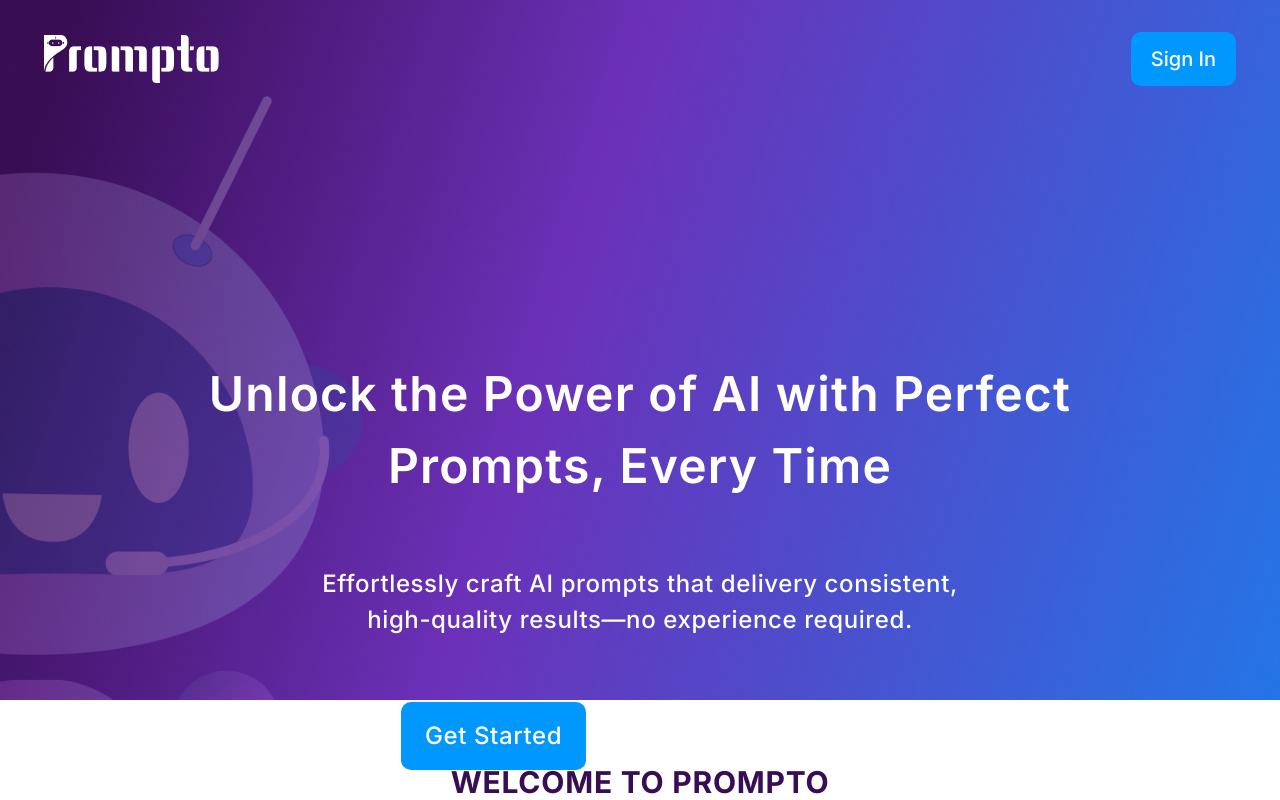
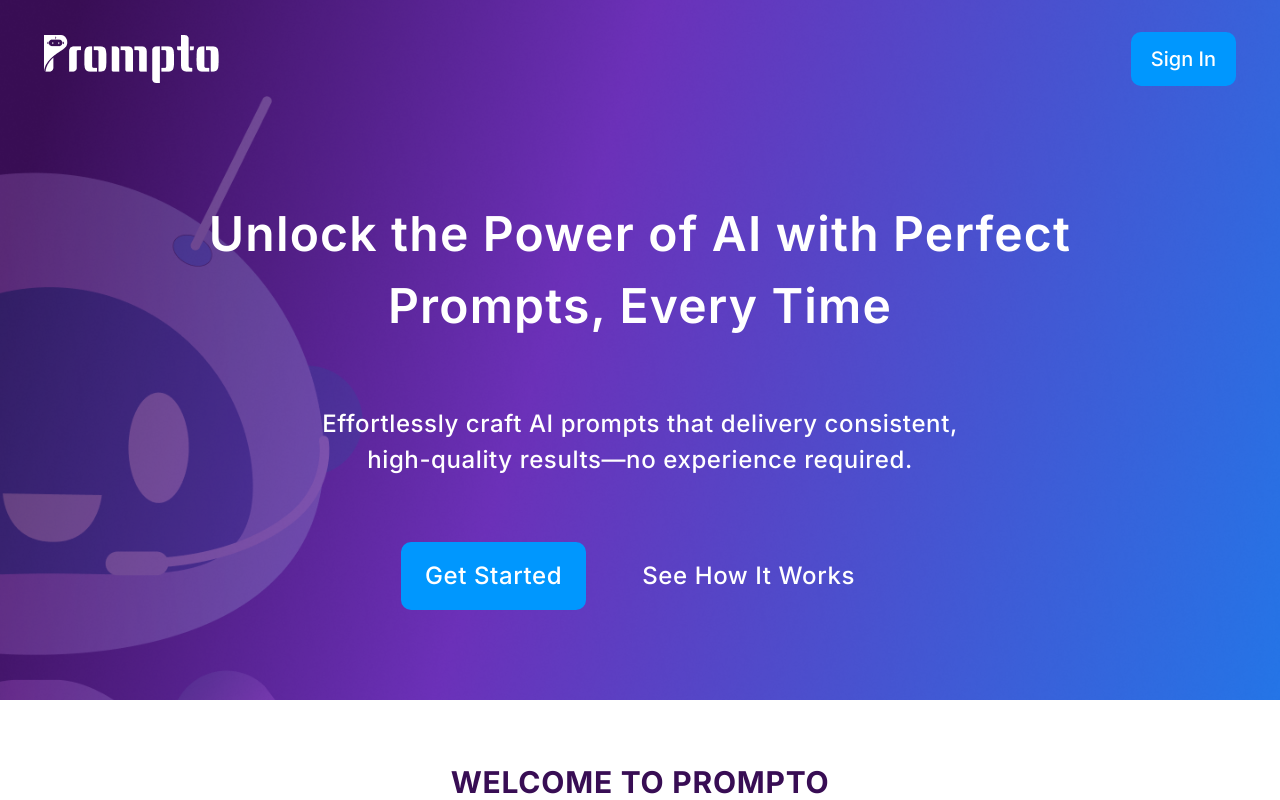
Before and after one commit to chingu-voyages/V54-tier3-team-37, a React (Vite) app in the folder frontend/: page / in a window 1280 px wide. Shown: the top 800 px of the page. Built offline with nearby package versions, Linux system fonts and the light colour scheme; no server answers.

Commit message:
fix(hero): Remove excessive padding on container for lg screens

```diff
--- a/frontend/src/components/Hero.tsx
+++ b/frontend/src/components/Hero.tsx
@@ -23,7 +23,7 @@ const Hero = () => {
       <header className="w-full">
         <Nav />
       </header>
-      <Container className="gap-16 py-20 lg:py-60">
+      <Container className="gap-16 py-20">
         <h1 className="text-h1 max-w-4xl">
           Unlock the Power of AI with Perfect Prompts, Every Time
         </h1>
```
